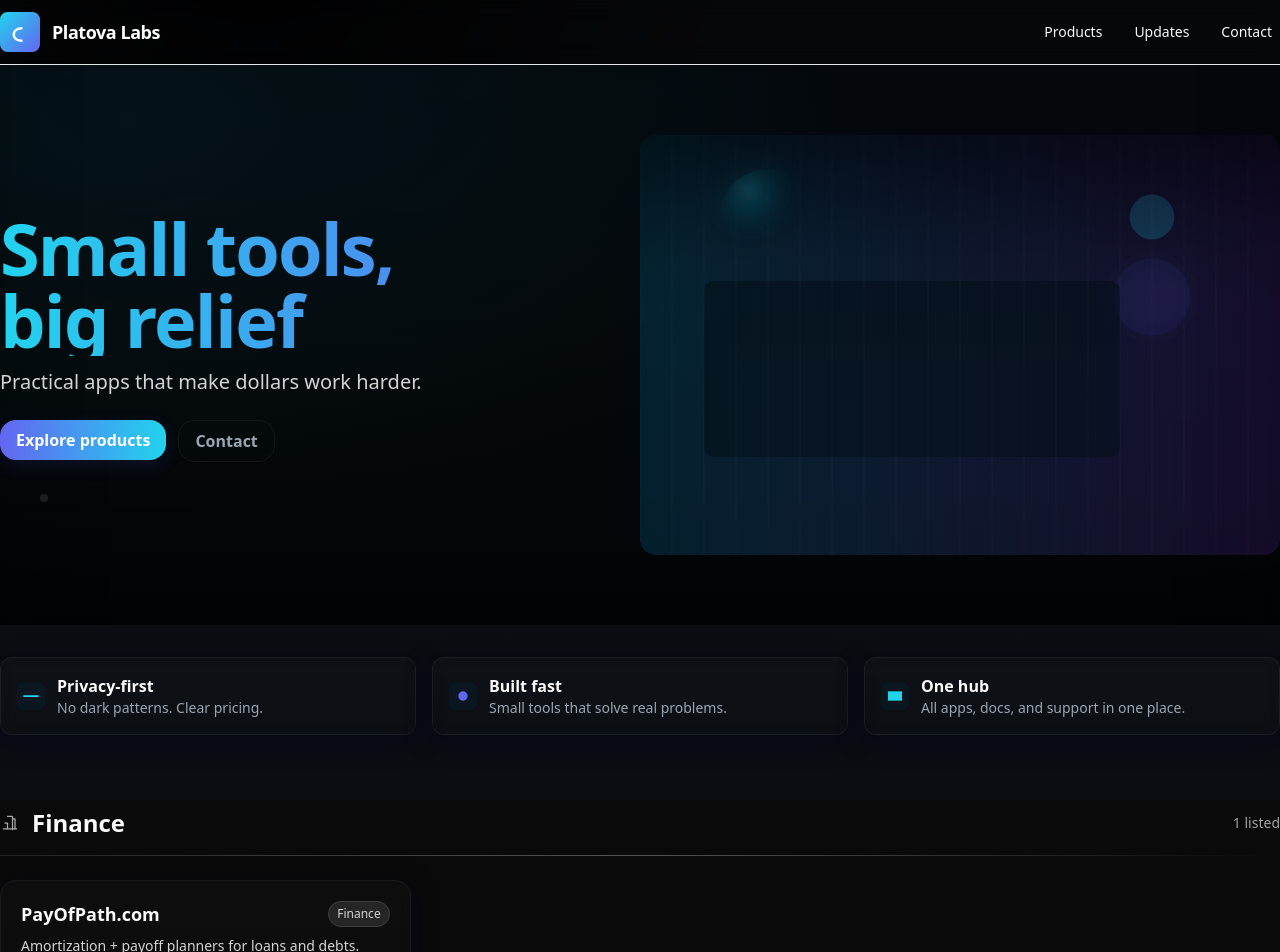
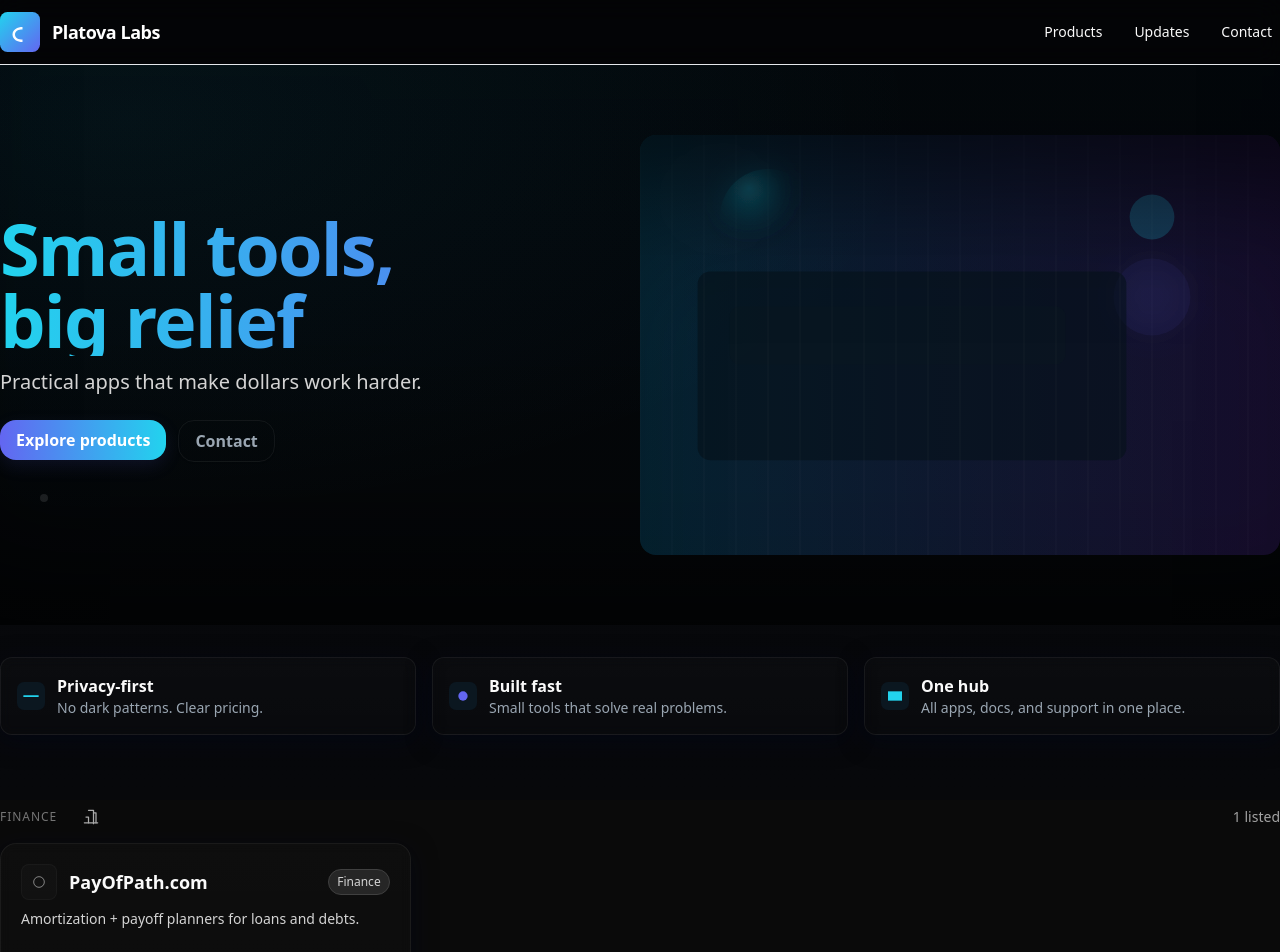
Before and after one commit to platinummorgan/platovalabs, a Next.js app: page / in a window 1280 px wide. Shown: the top 952 px of the page. Built offline with nearby package versions, Linux system fonts and the light colour scheme.

Commit message:
feat(ui): bold hero + product mosaic, polish cards, section headers, and OG metadata

```diff
--- a/app/globals.css
+++ b/app/globals.css
@@ -29,7 +29,7 @@ body::before {
 	inset: 0;
 	z-index: -1;
 	pointer-events: none;
-	background-image: radial-gradient(1200px at 20% -10%, #0B0C0F, transparent 40%), linear-gradient(180deg, #0B0C0F, #0A0D12);
+	background-image: radial-gradient(1200px at 12% -6%, rgba(34,211,238,0.04), transparent 30%), radial-gradient(800px at 80% 20%, rgba(99,102,241,0.03), transparent 30%), linear-gradient(180deg, #06070a, #07080b);
 	background-blend-mode: overlay;
 }
 
@@ -59,6 +59,17 @@ body::after {
 /* Glass card */
 .card-glass { background: linear-gradient(180deg, rgba(255,255,255,0.02), rgba(255,255,255,0.01)); border: 1px solid var(--glass-contrast); backdrop-filter: blur(6px); box-shadow: 0 6px 24px rgba(2,6,23,0.6); }
 
+/* Product card icon */
+.card-icon { width: 36px; height: 36px; display: inline-flex; align-items: center; justify-content: center; border-radius: 8px; background: rgba(255,255,255,0.02); border: 1px solid rgba(255,255,255,0.03); }
+
+/* Section header */
+.section-header { display: flex; align-items: center; gap: 12px; }
+.section-overline { font-size: 12px; text-transform: uppercase; opacity: 0.7; letter-spacing: 0.08em; }
+.section-divider { height: 1px; background: linear-gradient(90deg, rgba(255,255,255,0.06), rgba(255,255,255,0.02)); flex: 1; }
+
+/* Hero glossy mosaic hover hint */
+.group:hover svg { transform: translateY(-6px) scale(1.02); }
+
 .site-headline { color: transparent; background-clip: text; -webkit-background-clip: text; background-image: linear-gradient(90deg,var(--brand-cyan), var(--brand-indigo)); }
 
 .muted { color: var(--muted-foreground); }
--- a/app/layout.tsx
+++ b/app/layout.tsx
@@ -6,8 +6,8 @@ import Header from '@/components/Header';
 const inter = Inter({ subsets: ['latin'], variable: '--font-inter', display: 'swap', weight: ['400','600','700'] });
 
 export const metadata: Metadata = {
-  title: "Platova Labs — Tools for working-class wallets",
-  description: "Platova Labs builds small, fast, privacy-friendly apps like Rebalance, QRKit, PDFTrim, and more.",
+  title: "Platova Labs — Small tools, big relief",
+  description: "Small, fast, privacy-first tools that make everyday money work a little easier.",
   openGraph: {
     title: "Platova Labs",
     description: "Tools for working-class wallets.",
@@ -37,6 +37,8 @@ export default function RootLayout({ children }: { children: React.ReactNode })
   <meta name="google-site-verification" content="HIrI1_SBVgDi68BOB361mv4iFfbvXamJpiSuUoDFIjY" />
         <link rel="canonical" href="https://platovalabs.com/" />
         <meta name="robots" content="index,follow" />
+  <meta property="og:image" content="https://platovalabs.com/og.png" />
+  <meta name="twitter:card" content="summary_large_image" />
         {/*
           Small inline script to promote the Next-generated stylesheet to a preload.
           Lighthouse flagged the main CSS chunk as render-blocking. Next emits a
--- a/app/page.tsx
+++ b/app/page.tsx
@@ -88,25 +88,31 @@ export default function Home() {
   <section id={category.key} key={category.key} className="pt-10 pb-8">
     <div className="container">
             <div className="flex items-center justify-between mb-4">
-              <div className="flex items-center gap-3">
-                <span className="text-neutral-300 opacity-80">{
+              <div className="section-header">
+                <div className="section-overline text-neutral-400">{category.title}</div>
+                <div className="section-divider" />
+                <div className="text-neutral-300 opacity-80">{
                   category.key === 'finance' ? <Icons.FinanceIcon /> :
                   category.key === 'tools' ? <Icons.ToolsIcon /> :
                   category.key === 'sports' ? <Icons.SportsIcon /> :
                   category.key === 'shops' ? <Icons.ShopIcon /> :
                   category.key === 'mobile-apps' ? <Icons.AppIcon /> :
                   <Icons.LabIcon />
-                }</span>
-                <h2 className="text-2xl font-semibold">{category.title}</h2>
+                }</div>
               </div>
               <span className="text-neutral-400 text-sm">{category.items.length} listed</span>
             </div>
-            <div className="h-px mb-6 bg-gradient-to-r from-white/10 via-white/30 to-white/0" />
             <div className="grid sm:grid-cols-2 lg:grid-cols-3 gap-6">
             {category.items.map((p: any) => (
               <Card key={p.name} className="hover:bg-neutral-900 transition">
                 <div className="flex items-center justify-between">
-                  <h3 className="text-[1.125rem] font-semibold leading-tight">{p.name}</h3>
+                  <div className="flex items-center gap-3">
+                    <div className="card-icon" aria-hidden>
+                      {/* simple monochrome icon placeholder */}
+                      <svg width="16" height="16" viewBox="0 0 24 24" fill="none" xmlns="http://www.w3.org/2000/svg"><circle cx="12" cy="12" r="8" stroke="white" strokeOpacity="0.6" strokeWidth="1.2"/></svg>
+                    </div>
+                    <h3 className="text-[1.125rem] font-semibold leading-tight">{p.name}</h3>
+                  </div>
                   <span className="text-xs px-2 py-1 rounded-full bg-neutral-800 text-neutral-300 border border-neutral-700">{p.tag}</span>
                 </div>
                 <p className="mt-2 text-neutral-300 text-sm leading-relaxed min-h-[48px]" style={{maxWidth: '50ch'}}>{p.blurb}</p>
--- a/components/Footer.tsx
+++ b/components/Footer.tsx
@@ -21,7 +21,15 @@ export default function Footer() {
           </nav>
         </div>
 
-        <div className="flex items-center justify-end text-neutral-500 text-sm">© {new Date().getFullYear()} Platova Labs. All rights reserved.</div>
+        <div className="flex items-center justify-end text-neutral-500 text-sm">
+          <div className="flex flex-col items-end">
+            <div>© {new Date().getFullYear()} Platova Labs. All rights reserved.</div>
+            <div className="mt-2 flex gap-3">
+              <a href="https://x.com/platovalabs" target="_blank" rel="noopener noreferrer" className="text-neutral-300 text-sm">X</a>
+              <a href="https://www.tiktok.com/@platovalabs" target="_blank" rel="noopener noreferrer" className="text-neutral-300 text-sm">TikTok</a>
+            </div>
+          </div>
+        </div>
       </div>
     </footer>
   );
--- a/components/HeroBillboard.tsx
+++ b/components/HeroBillboard.tsx
@@ -2,8 +2,8 @@ import React from 'react';
 
 export default function HeroBillboard({ className = '' }: { className?: string }) {
   return (
-    <div className={`relative ${className}`} aria-hidden>
-      <svg viewBox="0 0 800 560" width="100%" height="100%" preserveAspectRatio="xMidYMid slice" className="rounded-2xl">
+    <div className={`relative ${className} group`} aria-hidden>
+      <svg viewBox="0 0 800 560" width="100%" height="100%" preserveAspectRatio="xMidYMid slice" className="rounded-2xl transform transition-transform duration-500 group-hover:translate-y-[-6px] group-hover:scale-[1.02]">
         <defs>
           <linearGradient id="g1" x1="0" x2="1">
             <stop offset="0" stopColor="#0EA5E9" stopOpacity="0.18" />
@@ -28,8 +28,8 @@ export default function HeroBillboard({ className = '' }: { className?: string }
         </g>
 
         {/* composition shapes */}
-        <rect x="80" y="200" rx="12" width="520" height="220" fill="#06111A" opacity="0.6" />
-        <rect x="120" y="240" rx="8" width="420" height="60" fill="#0B1720" opacity="0.45" />
+  <rect x="72" y="188" rx="16" width="536" height="236" fill="#06111A" opacity="0.6" />
+  <rect x="112" y="232" rx="12" width="420" height="72" fill="#0B1720" opacity="0.45" />
         <circle cx="640" cy="120" r="28" fill="#22D3EE" opacity="0.22" />
 
         {/* faint grid */}
@@ -41,6 +41,8 @@ export default function HeroBillboard({ className = '' }: { className?: string }
       </svg>
       {/* vignette */}
       <div className="pointer-events-none absolute inset-0 rounded-2xl" style={{ boxShadow: 'inset 0 120px 140px -80px rgba(0,0,0,0.7)' }} />
+      {/* glossy sheen */}
+      <div className="absolute left-6 top-6 w-40 h-20 rounded-full blur-3xl opacity-30 bg-gradient-to-r from-white/10 to-transparent pointer-events-none" />
     </div>
   );
 }
--- a/components/Logo.tsx
+++ b/components/Logo.tsx
@@ -13,7 +13,7 @@ export default function Logo({ className = '' }: { className?: string }) {
           </linearGradient>
         </defs>
       </svg>
-      <span className="hidden sm:inline-block font-extrabold text-lg tracking-tight text-white">Platova Labs</span>
+  <span className="font-extrabold text-lg tracking-tight text-white">Platova Labs</span>
     </Link>
   );
 }
```
